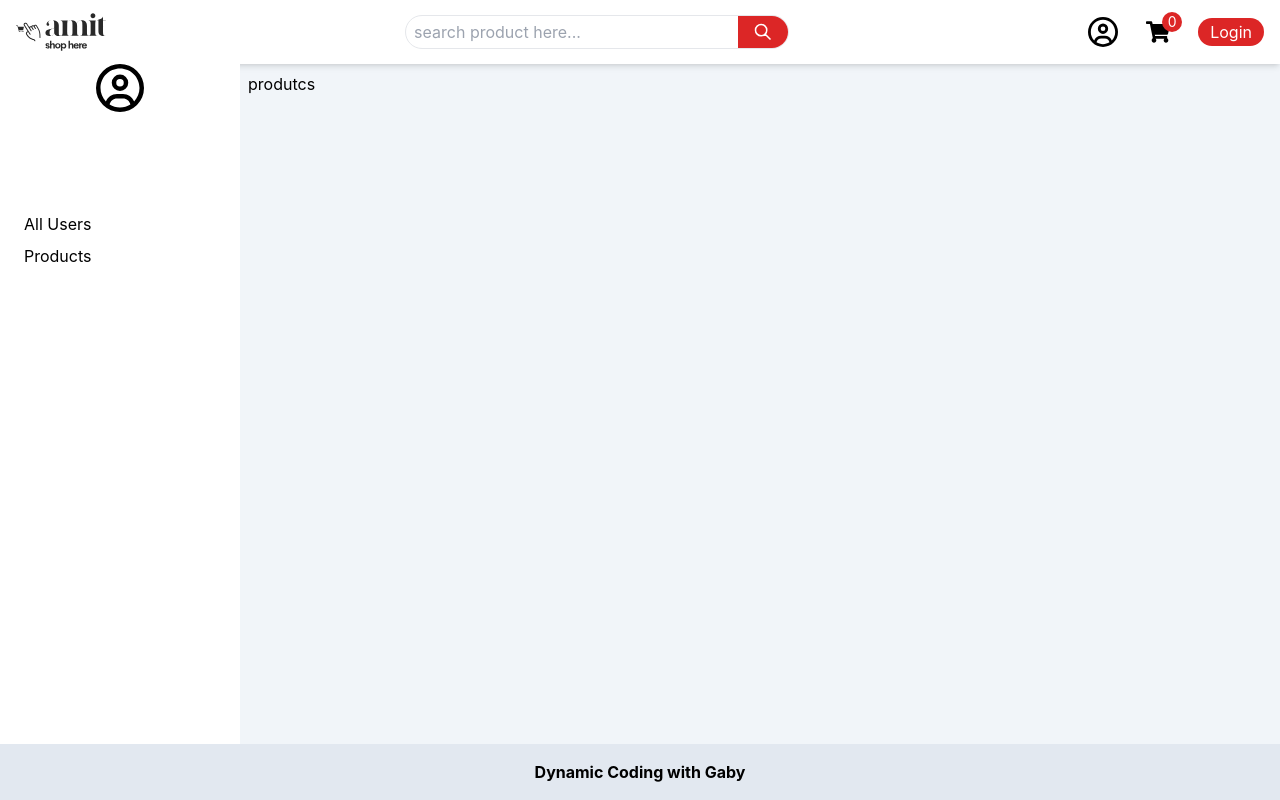
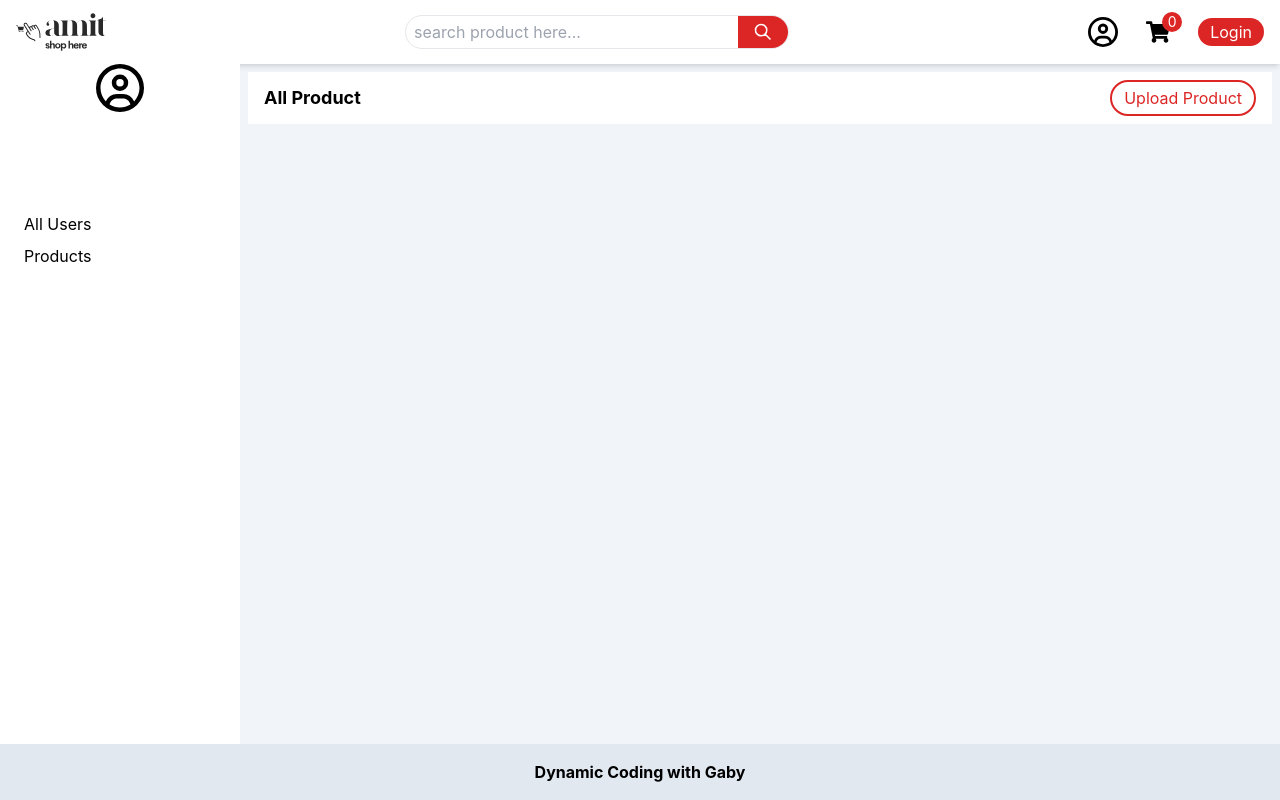
Before and after one commit to gszcode/Ecommerce-MERN, a React (Vite) app in the folder frontend/: page /admin-panel/all-products in a window 1280 px wide. Built offline with nearby package versions, Linux system fonts and the light colour scheme; no server answers.

Commit message:
ADD all products page

```diff
--- a/frontend/src/pages/AllProducts.jsx
+++ b/frontend/src/pages/AllProducts.jsx
@@ -1,5 +1,25 @@
+import { useState } from "react";
+import UploadProduct from "../components/UploadProduct";
+
 function AllProducts() {
-	return <div>produtcs</div>;
+	const [openUploadProduct, setOpenUploadProduct] = useState(false);
+
+	return (
+		<div>
+			<div className='bg-white p-2 px-4 flex justify-between items-center'>
+				<h2 className='font-bold text-lg'>All Product</h2>
+				<button
+					className='border-2 border-red-600 text-red-600 hover:bg-red-600 hover:text-white transition-all py-1 px-3 rounded-full'
+					onClick={() => setOpenUploadProduct(!openUploadProduct)}
+				>
+					Upload Product
+				</button>
+			</div>
+
+			{/* upload product component */}
+			{openUploadProduct && <UploadProduct onclose={() => setOpenUploadProduct(!openUploadProduct)} />}
+		</div>
+	);
 }
 
 export default AllProducts;
```
